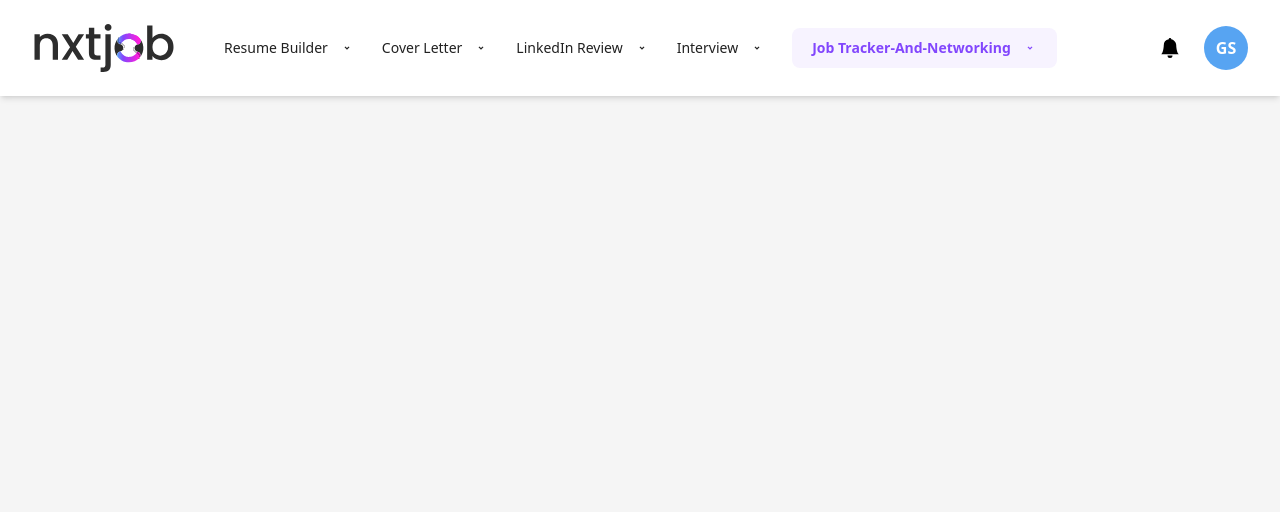
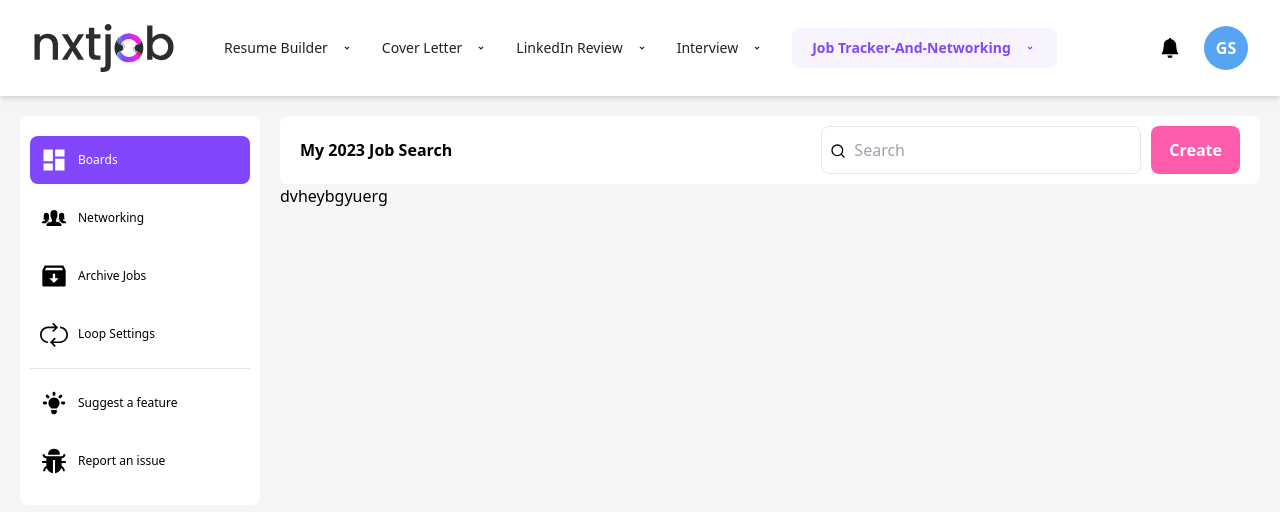
Before and after one commit to ashishsurya/nxtjob-ai-internship-task, a Next.js app: page /job-tracker-and-networking in a window 1280 px wide. Shown: the top 512 px of the page. Built offline with nearby package versions, Linux system fonts and the light colour scheme.

Commit message:
outer tabs
1. outer tabs completed
2 . Job search implemented

```diff
--- a/package.json
+++ b/package.json
@@ -10,6 +10,7 @@
   },
   "dependencies": {
     "@radix-ui/react-avatar": "^1.0.3",
+    "@radix-ui/react-tabs": "^1.0.4",
     "@types/node": "20.3.1",
     "@types/react": "18.2.12",
     "@types/react-dom": "18.2.5",
--- /dev/null
+++ b/src/components/JobSeacrhBar.tsx
@@ -0,0 +1,27 @@
+import { FiSearch } from 'react-icons/fi';
+
+const JobSeacrhBar = () => {
+  return (
+    <div className='flex px-[20px] py-[10px] items-center bg-white rounded-lg justify-between'>
+      <h3 className='font-semibold'>My 2023 Job Search</h3>
+
+      <div className='flex items-stretch gap-[10px]'>
+        <div className='relative border flex items-center w-[320px] rounded-lg'>
+          <FiSearch className='absolute top-4 left-2 w-4 h-4' />
+          <input
+            type='text'
+            className='focus:outline-none pl-[32px] '
+            placeholder='Search'
+          />
+        </div>
+
+        {/* TODO acts as trigger for creating new job dialog */}
+        <button className='bg-primary-1 py-[12px] px-[18px] text-white rounded-lg font-bold'>
+          Create
+        </button>
+      </div>
+    </div>
+  );
+};
+
+export default JobSeacrhBar;
--- a/src/components/Navbar.tsx
+++ b/src/components/Navbar.tsx
@@ -17,6 +17,7 @@ export const Navbar = () => {
   return (
     <nav className='px-8 py-6 shadow-md bg-white flex items-center gap-12'>
       <div>
+        <Link href={'/'}>
           <Image
             src={'/logo.svg'}
             alt='logo'
@@ -24,6 +25,7 @@ export const Navbar = () => {
             height={0}
             className='h-12 w-36'
           />
+        </Link>
       </div>
 
       <div className='flex items-center gap-7 flex-1'>
@@ -52,7 +54,7 @@ export const Navbar = () => {
 const Navlink = ({ href, active }: { href: string; active?: boolean }) => {
   return (
     <Link
-      href={href}
+      href={href === 'job-tracker-and-networking' ? href : '#'}
       className={twMerge(
         'flex items-center gap-3 text-sm text-[#212121]',
         active &&
--- /dev/null
+++ b/src/components/OuterTabs/TabContent.tsx
@@ -0,0 +1,16 @@
+import JobSeacrhBar from '../JobSeacrhBar';
+import * as Tabs from '@radix-ui/react-tabs';
+
+const TabContent = () => {
+  return (
+    <div className='flex-1 flex flex-col'>
+      <JobSeacrhBar />
+      <Tabs.Content value='boards'>
+
+        dvheybgyuerg
+      </Tabs.Content>
+    </div>
+  );
+};
+
+export default TabContent;
--- /dev/null
+++ b/src/components/OuterTabs/TabTriggers.tsx
@@ -0,0 +1,58 @@
+import * as Tabs from '@radix-ui/react-tabs';
+import { RiDashboardFill, RiInboxArchiveFill } from 'react-icons/ri';
+import { IoIosPeople } from 'react-icons/io';
+import { TfiLoop } from 'react-icons/tfi';
+import { HiLightBulb } from 'react-icons/hi';
+import { AiFillBug } from 'react-icons/ai';
+
+const TabTriggers = () => {
+  return (
+    <Tabs.List className='flex w-60 flex-col py-[20px] px-[10px] bg-white gap-[10px] rounded-lg'>
+      <Tabs.Trigger
+        value='boards'
+        className='p-[10px] data-[state=active]:bg-[#8246FD] data-[state=active]:text-white flex gap-[10px] items-center rounded-lg data-[state=inactive]:hover:bg-[#F5F5F5]'
+      >
+        <RiDashboardFill className='w-7 h-7' />
+        <p className='text-xs'>Boards</p>
+      </Tabs.Trigger>
+      <Tabs.Trigger
+        value='networking'
+        className='p-[10px] data-[state=active]:bg-[#8246FD] data-[state=active]:text-white flex gap-[10px] items-center rounded-lg data-[state=inactive]:hover:bg-[#F5F5F5]'
+      >
+        <IoIosPeople className='w-7 h-7' />
+        <p className='text-xs'>Networking</p>
+      </Tabs.Trigger>
+      <Tabs.Trigger
+        value='archive-jobs'
+        className='p-[10px] data-[state=active]:bg-[#8246FD] data-[state=active]:text-white flex gap-[10px] items-center rounded-lg data-[state=inactive]:hover:bg-[#F5F5F5]'
+      >
+        <RiInboxArchiveFill className='w-7 h-7' />
+        <p className='text-xs'>Archive Jobs</p>
+      </Tabs.Trigger>
+      <Tabs.Trigger
+        value='loop-settings'
+        className='p-[10px] data-[state=active]:bg-[#8246FD] data-[state=active]:text-white flex gap-[10px] items-center rounded-lg data-[state=inactive]:hover:bg-[#F5F5F5]'
+      >
+        <TfiLoop className='w-7 h-7' />
+        <p className='text-xs'>Loop Settings</p>
+      </Tabs.Trigger>
+      <hr />
+      <Tabs.Trigger
+        value='suggest-a-feature'
+        className='p-[10px] data-[state=active]:bg-[#8246FD] data-[state=active]:text-white flex gap-[10px] items-center rounded-lg data-[state=inactive]:hover:bg-[#F5F5F5]'
+      >
+        <HiLightBulb className='w-7 h-7' />
+        <p className='text-xs'>Suggest a feature</p>
+      </Tabs.Trigger>
+      <Tabs.Trigger
+        value='report-an-issue'
+        className='p-[10px] data-[state=active]:bg-[#8246FD] data-[state=active]:text-white flex gap-[10px] items-center rounded-lg data-[state=inactive]:hover:bg-[#F5F5F5]'
+      >
+        <AiFillBug className='w-7 h-7' />
+        <p className='text-xs'>Report an issue</p>
+      </Tabs.Trigger>
+    </Tabs.List>
+  );
+};
+
+export default TabTriggers;
--- a/src/pages/404.tsx
+++ /dev/null
@@ -1,19 +0,0 @@
-import Link from 'next/link';
-
-export default function ErrorPage() {
-  return (
-    <main className='flex flex-col h-screen items-center justify-center font-medium text-2xl'>
-      <p className='text-4xl'>This website is built for an internship task.</p>
-      <p className=''>
-        Go{' '}
-        <Link
-          className='text-blue-500 underline underline-offset-4'
-          href={'/job-tracker-and-networking'}
-        >
-          here
-        </Link>{' '}
-        to view the actual work done.
-      </p>
-    </main>
-  );
-}
--- a/src/pages/index.tsx
+++ b/src/pages/index.tsx
@@ -1,10 +1,19 @@
-import { Navbar } from '@/components/Navbar';
-import Image from 'next/image';
+import Link from 'next/link';
 
 export default function Home() {
   return (
-    <div>
-      <h1 className=''>Hello</h1>
-    </div>
+    <main className='flex flex-col h-screen items-center justify-center font-medium text-2xl'>
+      <p className='text-4xl'>This website is built for an internship task.</p>
+      <p className=''>
+        Go{' '}
+        <Link
+          className='text-blue-500 underline underline-offset-4'
+          href={'/job-tracker-and-networking'}
+        >
+          here
+        </Link>{' '}
+        to view the actual work done.
+      </p>
+    </main>
   );
 }
--- a/src/pages/job-tracker-and-networking.tsx
+++ b/src/pages/job-tracker-and-networking.tsx
@@ -1,3 +1,13 @@
+import * as Tabs from '@radix-ui/react-tabs';
+import TabTriggers from '../components/OuterTabs/TabTriggers';
+import TabContent from '@/components/OuterTabs/TabContent';
 export default function JobTrackerAndNetworking() {
-  return <div></div>;
+  return (
+    <div className=' p-[20px]'>
+      <Tabs.Root defaultValue='boards' className='flex gap-[20px]'>
+        <TabTriggers />
+        <TabContent />
+      </Tabs.Root>
+    </div>
+  );
 }
--- a/tailwind.config.js
+++ b/tailwind.config.js
@@ -7,8 +7,10 @@ module.exports = {
   ],
   theme: {
     extend: {
-
+      colors: {
+        "primary-1": '#FE5BAC',
+      },
     },
   },
   plugins: [],
-}
+};
```
Also changed, not shown: 1 other file (tests, documents, lock files or other folders). Lines whose indentation alone changed are shown as unchanged.
